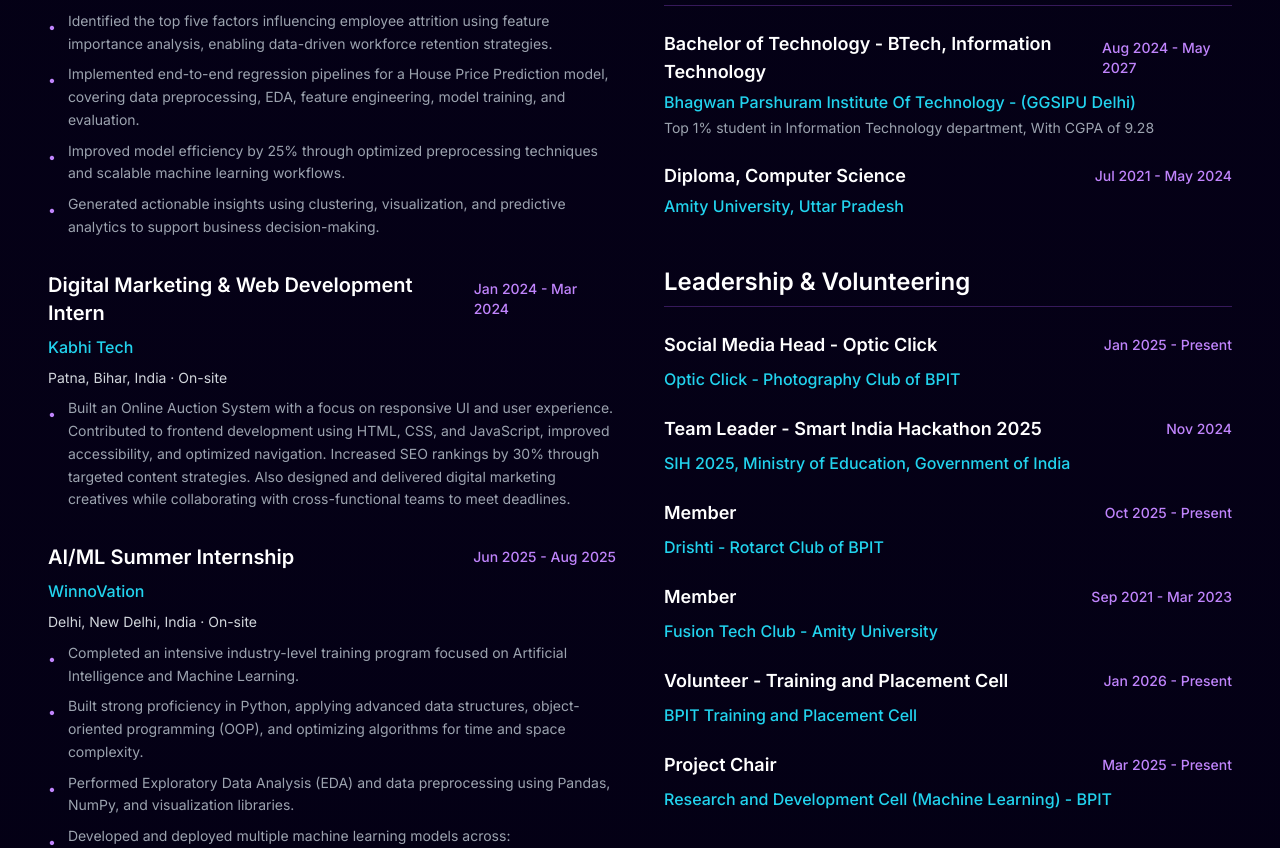
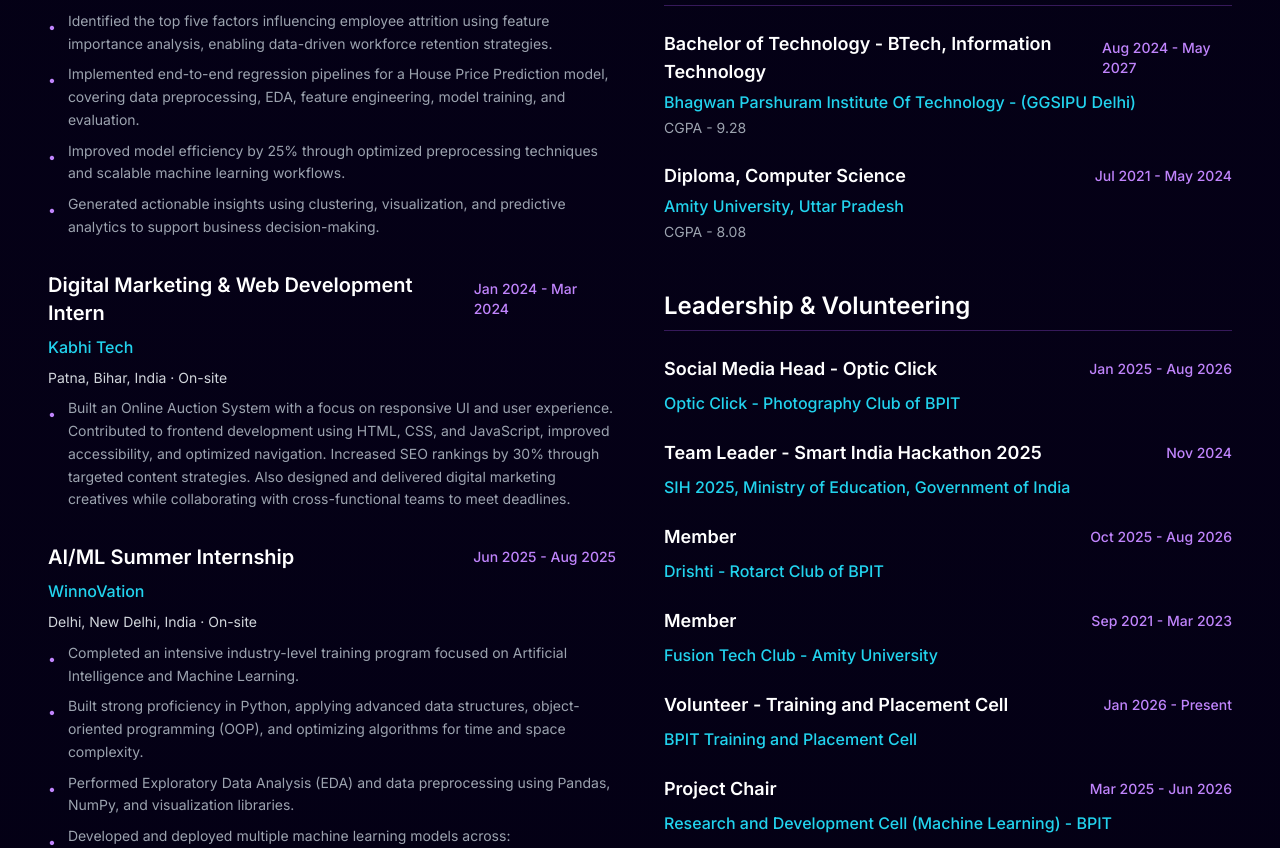
Before and after one commit to HarshLogic/Portfolio_Harsh, a Next.js app: page / in a window 1280 px wide. Shown: the part 3534-4382 px from the top of the page. Built offline with nearby package versions, Linux system fonts and the light colour scheme; a web font is replaced by a local one.

Commit message:
Update educational and leadership periods and descriptions

```diff
--- a/constants/index.ts
+++ b/constants/index.ts
@@ -403,13 +403,14 @@
     institution: "Bhagwan Parshuram Institute Of Technology - (GGSIPU Delhi)",
     period: "Aug 2024 - May 2027",
     CGPA: "CGPA - 9.28",
-    description: "Top 1% student in Information Technology department, With CGPA of 9.28"
+    description: "CGPA - 9.28"
   },
   {
     degree: "Diploma, Computer Science",
     institution: "Amity University, Uttar Pradesh",
     CGPA: "CGPA - 8.08",
-    period: "Jul 2021 - May 2024"
+    period: "Jul 2021 - May 2024",
+    description: "CGPA - 8.08"
   }
 ];
 
@@ -424,7 +425,7 @@
   {
     role: "Social Media Head - Optic Click ",
     organization: "Optic Click - Photography Club of BPIT",
-    period: "Jan 2025 - Present",
+    period: "Jan 2025 - Aug 2026",
   },
   {
     role: "Team Leader - Smart India Hackathon 2025",
@@ -434,7 +435,7 @@
   {
     role: "Member",
     organization: "Drishti - Rotarct Club of BPIT",
-    period: "Oct 2025 - Present",
+    period: "Oct 2025 - Aug 2026",
   },
   {
     role: "Member",
@@ -449,6 +450,6 @@
   {
     role: "Project Chair",
     organization: "Research and Development Cell (Machine Learning) - BPIT",
-    period: "Mar 2025 - Present",
+    period: "Mar 2025 - Jun 2026",
   }
 ];
```
